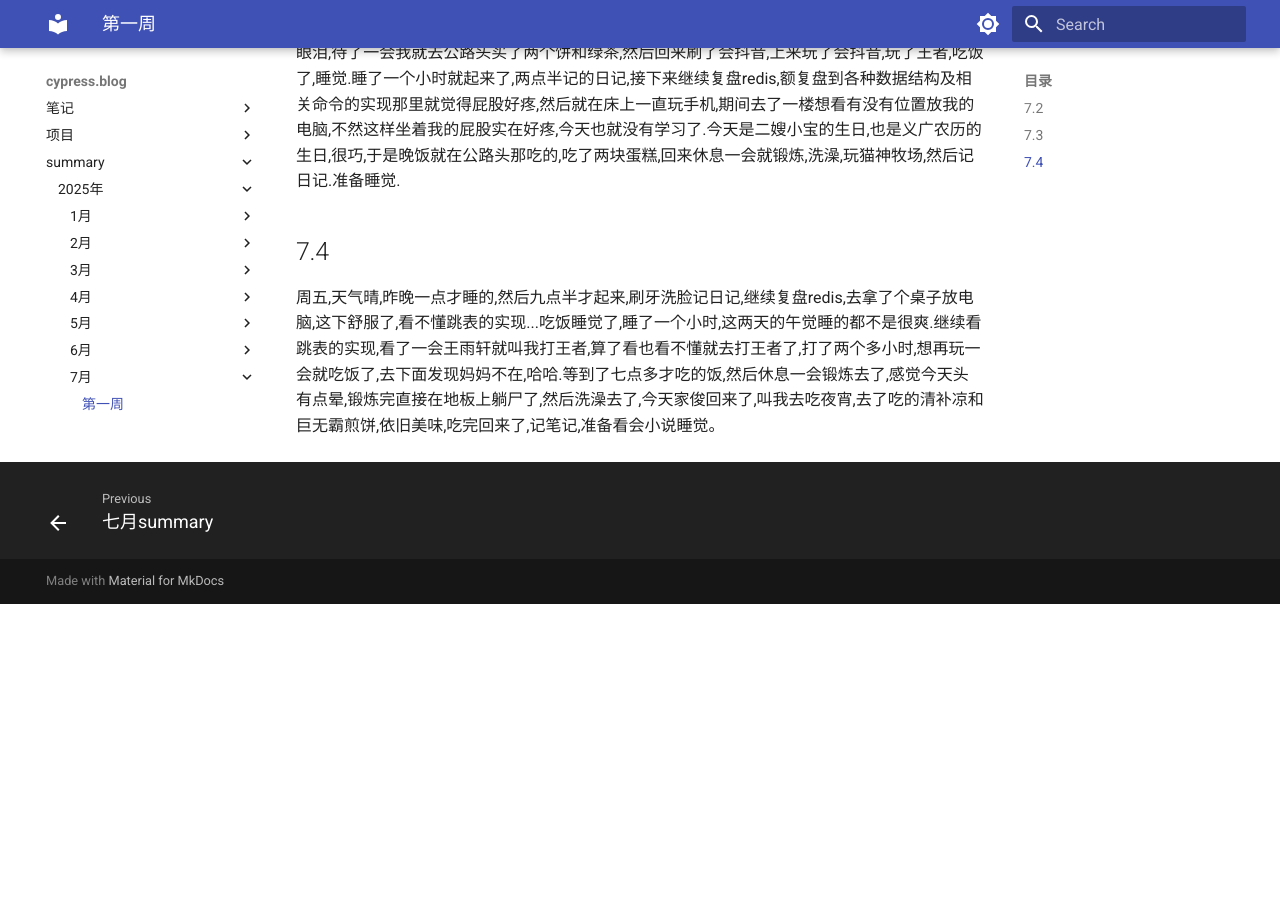
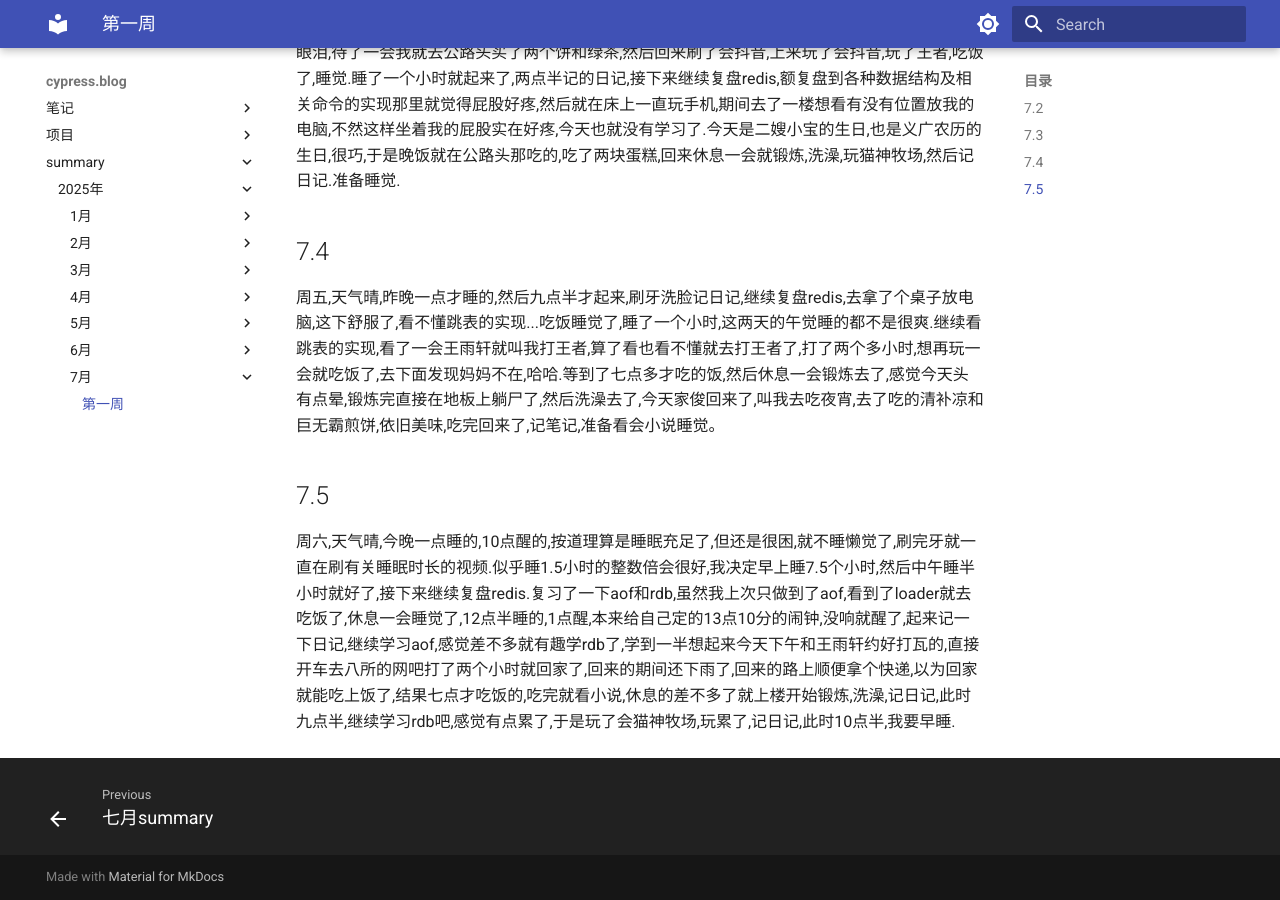
Before and after one commit to cyprer/blog0, an MkDocs documentation site: the page built from docs/summary/25year/7month/1week.md, in a window 1280 px wide and 900 px high, scrolled down 614 px. Built offline with MkDocs 1.6.1 and Material for MkDocs 9.7.7, drawn with Linux system fonts in a browser that asks for light colours; before the commit the page ends 1218 px from its top, so only the background shows below that.

Commit message:
docs: 更新25年7月第1周的日记内容
添加7月5日的日记记录，描述当天的活动和学习情况

```diff
--- a/docs/summary/25year/7month/1week.md
+++ b/docs/summary/25year/7month/1week.md
@@ -6,3 +6,5 @@
   周四,天气晴,今早六点就起来了,六点半打开电脑写日记,接下来就看一先复盘一下redis吧,看到了渐进式哈希那里然后就去看望了爷爷奶奶,爷爷还是认不出人,奶奶说他知道自己认不出来然后伤心流眼泪,待了一会我就去公路头买了两个饼和绿茶,然后回来刷了会抖音,上来玩了会抖音,玩了王者,吃饭了,睡觉.睡了一个小时就起来了,两点半记的日记,接下来继续复盘redis,额复盘到各种数据结构及相关命令的实现那里就觉得屁股好疼,然后就在床上一直玩手机,期间去了一楼想看有没有位置放我的电脑,不然这样坐着我的屁股实在好疼,今天也就没有学习了.今天是二嫂小宝的生日,也是义广农历的生日,很巧,于是晚饭就在公路头那吃的,吃了两块蛋糕,回来休息一会就锻炼,洗澡,玩猫神牧场,然后记日记.准备睡觉.
 ## 7.4
    周五,天气晴,昨晚一点才睡的,然后九点半才起来,刷牙洗脸记日记,继续复盘redis,去拿了个桌子放电脑,这下舒服了,看不懂跳表的实现...吃饭睡觉了,睡了一个小时,这两天的午觉睡的都不是很爽.继续看跳表的实现,看了一会王雨轩就叫我打王者,算了看也看不懂就去打王者了,打了两个多小时,想再玩一会就吃饭了,去下面发现妈妈不在,哈哈.等到了七点多才吃的饭,然后休息一会锻炼去了,感觉今天头有点晕,锻炼完直接在地板上躺尸了,然后洗澡去了,今天家俊回来了,叫我去吃夜宵,去了吃的清补凉和巨无霸煎饼,依旧美味,吃完回来了,记笔记,准备看会小说睡觉。
+## 7.5
+  周六,天气晴,今晚一点睡的,10点醒的,按道理算是睡眠充足了,但还是很困,就不睡懒觉了,刷完牙就一直在刷有关睡眠时长的视频.似乎睡1.5小时的整数倍会很好,我决定早上睡7.5个小时,然后中午睡半小时就好了,接下来继续复盘redis.复习了一下aof和rdb,虽然我上次只做到了aof,看到了loader就去吃饭了,休息一会睡觉了,12点半睡的,1点醒,本来给自己定的13点10分的闹钟,没响就醒了,起来记一下日记,继续学习aof,感觉差不多就有趣学rdb了,学到一半想起来今天下午和王雨轩约好打瓦的,直接开车去八所的网吧打了两个小时就回家了,回来的期间还下雨了,回来的路上顺便拿个快递,以为回家就能吃上饭了,结果七点才吃饭的,吃完就看小说,休息的差不多了就上楼开始锻炼,洗澡,记日记,此时九点半,继续学习rdb吧,感觉有点累了,于是玩了会猫神牧场,玩累了,记日记,此时10点半,我要早睡.
```
